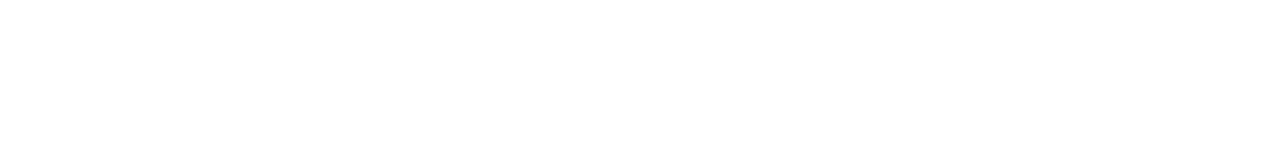
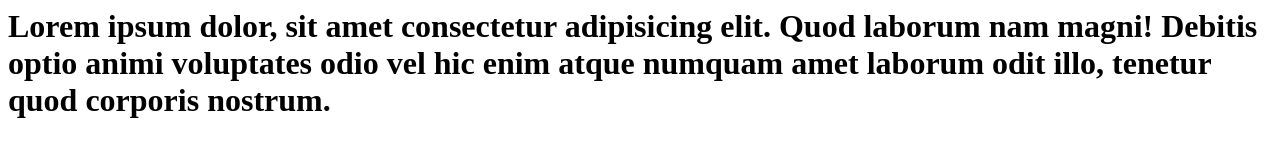
Before and after one commit to LuisMeenezes/formacao-php-teste, a plain HTML site: page index.html in a window 1280 px wide. Drawn offline with Linux system fonts and the light colour scheme.

Commit message:
adicionando texto

```diff
--- a/index.html
+++ b/index.html
@@ -1,9 +1,9 @@
 <html>
 <head>
     <meta charset="UTF-8">
-    <title>Primeira Página HTML</title>
+    <title>Aula 3 - Git</title>
 </head>
 <body>
-
+    <h1>Lorem ipsum dolor, sit amet consectetur adipisicing elit. Quod laborum nam magni! Debitis optio animi voluptates odio vel hic enim atque numquam amet laborum odit illo, tenetur quod corporis nostrum.</h1>
 </body>
 </html>
```
